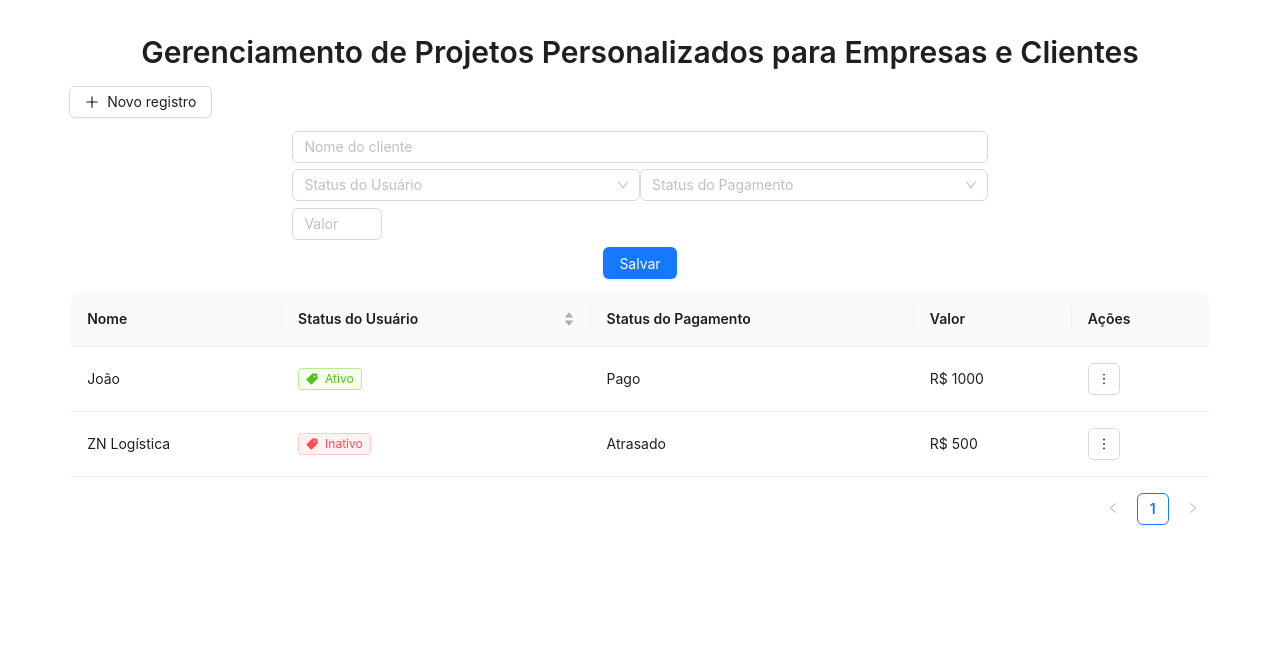
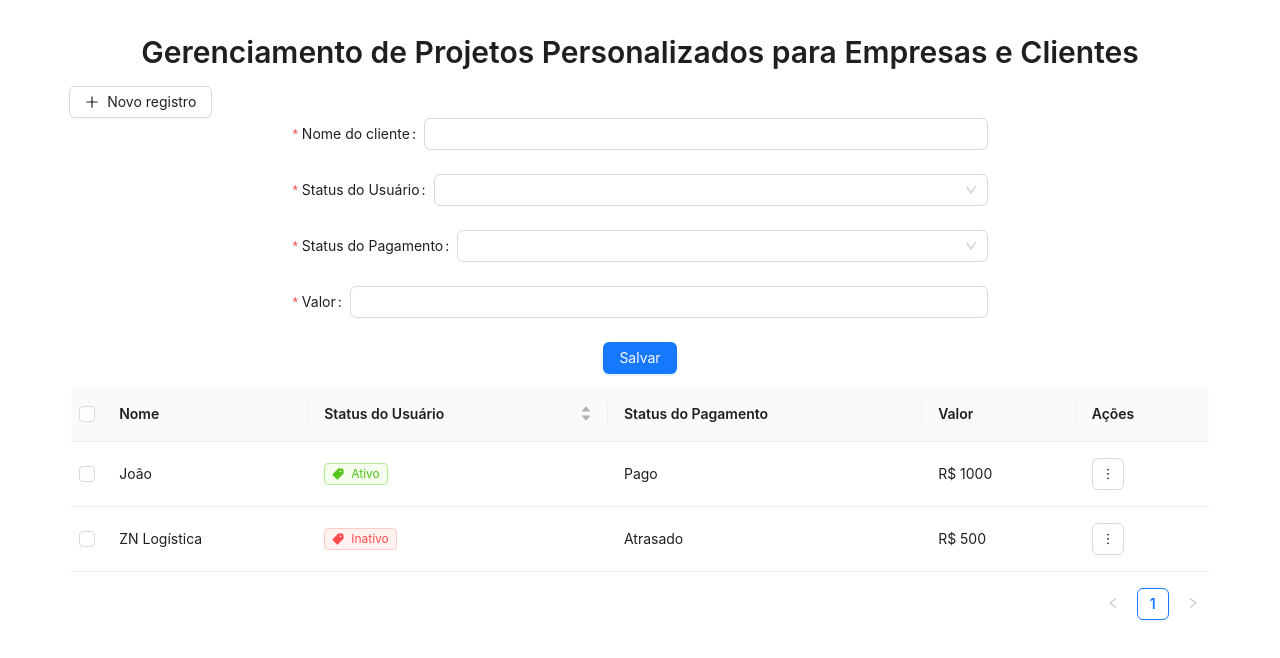
Before and after one commit to matefs/tabela-com-paginacao, a React (Vite) app: page / in a window 1280 px wide. Both pictures are taken after a click on the button "Novo registro". Shown: the top 658 px of the page. Built offline with nearby package versions, Linux system fonts and the light colour scheme.

Commit message:
fix: tag form subsituida por componente FORM do ant design
Adicionado componente Form e os Form.item que permite por sua vez, adicionar rules e messages.
Add: Adicionado funcionalidade de selecionar os itens dentro da tabela conforme o atributo rowSelection e rowKey do componente TABLE

```diff
--- a/src/App.jsx
+++ b/src/App.jsx
@@ -10,30 +10,24 @@ import {
   Col,
   InputNumber,
   Popconfirm,
+  Form,
 } from "antd";
 import { MoreOutlined, TagFilled, PlusOutlined } from "@ant-design/icons";
 
 const { Title } = Typography;
 
 const NovoRegistroForm = ({ onCreate }) => {
-  const [name, setName] = useState("");
-  const [userStatus, setUserStatus] = useState(null);
-  const [paymentStatus, setPaymentStatus] = useState(null);
-  const [value, setValue] = useState("");
+  const [form] = Form.useForm();
   const [showForm, setShowForm] = useState(false);
 
   const handleNewRegistroClick = () => {
     showForm == false ? setShowForm(true) : setShowForm(false);
   };
 
-  const handleSubmit = (e) => {
-    e.preventDefault();
-    onCreate({ name, userStatus, paymentStatus, value });
-    setName("");
-    setUserStatus(null);
-    setPaymentStatus(null);
-    setValue("");
-    setShowForm(false);
+  const handleSubmit = (values) => {
+    onCreate(values);
+    form.resetFields();
+    setShowForm(false)
   };
 
   return (
@@ -47,54 +41,58 @@ const NovoRegistroForm = ({ onCreate }) => {
       </Button>
 
       {showForm && (
-        <form onSubmit={handleSubmit} style={{ width: "55%", marginTop: "1%" }}>
-          <Input
-            placeholder="Nome do cliente"
-            value={name}
-            onChange={(e) => setName(e.target.value)}
-            required
-            style={{ marginBottom: "1%" }}
-          />
+       <Form
+          form={form}
+          onFinish={handleSubmit}
+          style={{ width: '55%'}}
+        >
+          <Form.Item
+            name="name"
+            label="Nome do cliente"
+            rules={[{ required: true, message: 'Por favor, insira o nome do cliente' }]}
+          >
+            <Input />
+          </Form.Item>
 
-          <Select
-            placeholder="Status do Usuário"
-            value={userStatus}
-            style={{ width: "50%" }}
-            onChange={(value) => setUserStatus(value)}
-            required
+          <Form.Item
+            name="userStatus"
+            label="Status do Usuário"
+            rules={[{ required: true, message: 'Por favor, selecione o status do usuário' }]}
           >
+            <Select>
               <Select.Option value="Ativo">Ativo</Select.Option>
               <Select.Option value="Inativo">Inativo</Select.Option>
             </Select>
+          </Form.Item>
 
-          <Select
-            placeholder="Status do Pagamento"
-            value={paymentStatus}
-            onChange={(value) => setPaymentStatus(value)}
-            style={{ width: "50%" }}
-            required
+          <Form.Item
+            name="paymentStatus"
+            label="Status do Pagamento"
+            rules={[{ required: true, message: 'Por favor, selecione o status do pagamento' }]}
           >
+            <Select>
               <Select.Option value="Pago">Pago</Select.Option>
               <Select.Option value="Atrasado">Atrasado</Select.Option>
               <Select.Option value="Pendente">Pendente</Select.Option>
             </Select>
+          </Form.Item>
 
-          <InputNumber
-            placeholder="Valor"
-            value={value}
-            onChange={(numericValue) => setValue(numericValue)}
-            required
-            style={{ marginTop: "1%" }}
-          />
+          <Form.Item
+            name="value"
+            label="Valor"
+            rules={[{ required: true, message: 'Por favor, insira o valor' },{ type: 'number', max: 9999999, message: 'O valor máximo permitido é 9999999' }]}
+          >
+            <InputNumber maxLength={9} style={{ width: '100%' }} />
+          </Form.Item>
 
-          <Row justify="center" style={{ marginTop: "1%" }}>
+          <Row justify="center">
             <Col>
               <Button type="primary" htmlType="submit">
                 Salvar
               </Button>
             </Col>
           </Row>
-        </form>
+        </Form>
       )}
     </>
   );
@@ -103,12 +101,14 @@ const NovoRegistroForm = ({ onCreate }) => {
 const Home = () => {
   const [itensDoProjeto, setItensDoProjeto] = useState([
     {
+      id: 1,
       name: "João",
       userStatus: "Ativo",
       paymentStatus: "Pago",
       value: "1000",
     },
     {
+      id:2,
       name: "ZN Logística",
       userStatus: "Inativo",
       paymentStatus: "Atrasado",
@@ -174,6 +174,18 @@ const Home = () => {
     setItensDoProjeto([...itensDoProjeto, item]);
   };
 
+  const rowSelection = {
+  onChange: (selectedRowKeys, selectedRows) => {
+    console.log(`selectedRowKeys: ${selectedRowKeys}`, 'selectedRows: ', selectedRows);
+  },
+  getCheckboxProps: (record) => ({
+    disabled: record.userSatatus == 'Inativo', // Column configuration not to be checked
+    name: record.name,
+  }), // TODO: Ajeitar essa validação para não permitir selecionar registros inativos.
+
+};
+
+
   return (
     <div
       style={{ display: "flex", flexDirection: "column", alignItems: "center" }}
@@ -184,6 +196,11 @@ const Home = () => {
       </Title>
       <NovoRegistroForm onCreate={handleCreateItem} />
       <Table
+         rowSelection={{
+          type: 'checkbox',
+          ...rowSelection,
+        }}
+        rowKey="id"
         dataSource={itensDoProjeto}
         columns={columns}
         style={{ width: "90%", marginTop: "1%" }}
```
Lines whose indentation alone changed are shown as unchanged.
